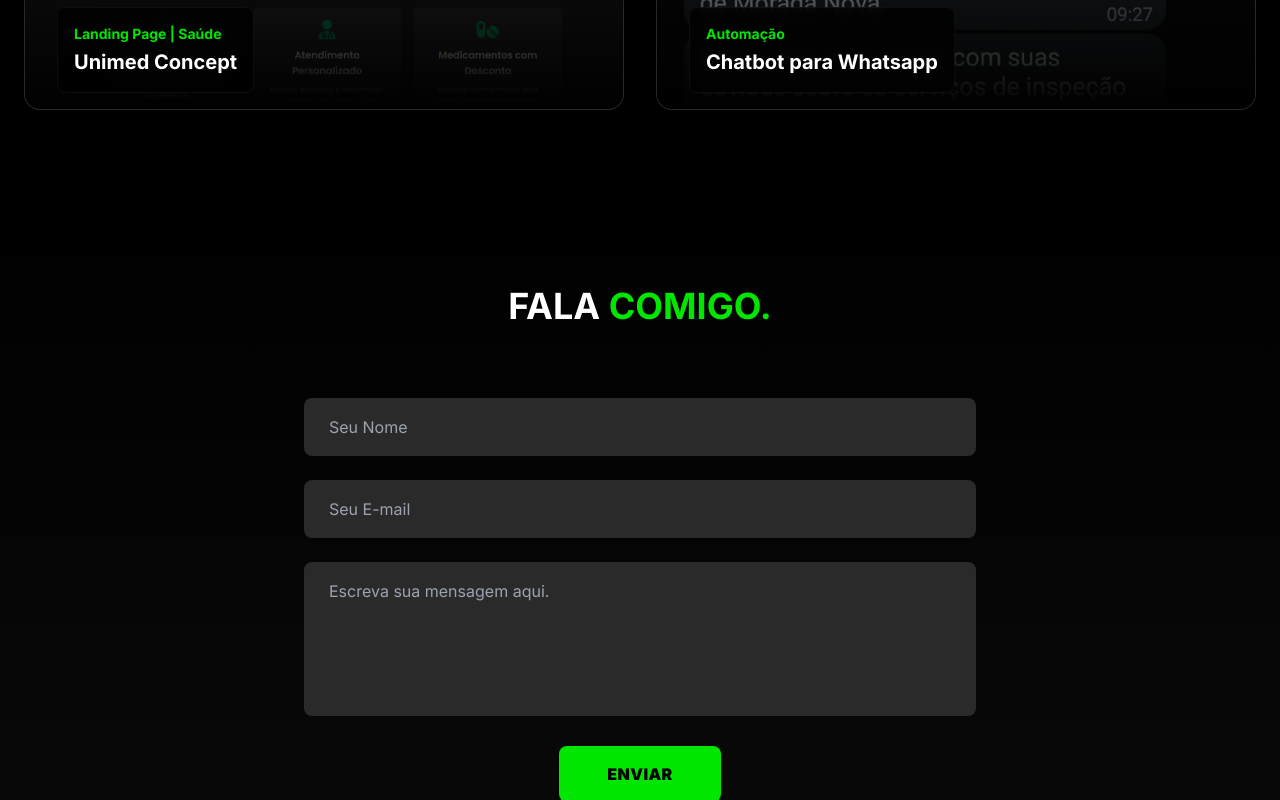
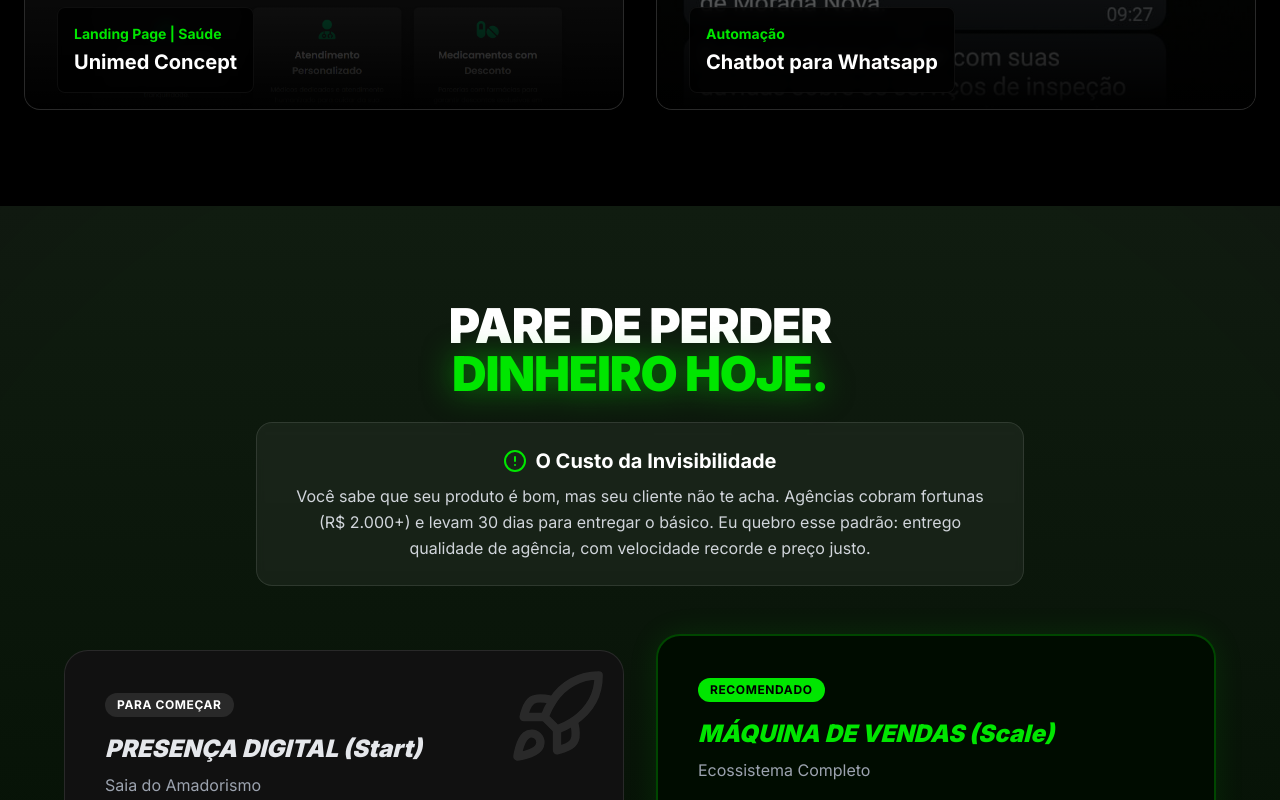
Before and after one commit to joaoedu2005/WebPortfolio, a React (Vite) app: page / in a window 1280 px wide. Shown: the part 3281-4081 px from the top of the page. Built offline with nearby package versions, Linux system fonts and the light colour scheme.

Commit message:
Versão com proposta e CTA

```diff
--- a/components/About.tsx
+++ b/components/About.tsx
@@ -1,4 +1,3 @@
-'use client';
 import React from 'react';
 import { Instagram, Linkedin, Github } from 'lucide-react';
 import { useLanguage } from '../contexts/LanguageContext';
@@ -25,7 +24,7 @@ export const About: React.FC = () => {
         {/* Text */}
         <div className="flex-1 space-y-6">
           <h2 className="text-3xl font-bold">
-            {t.about.prefix},<br />
+            {t.about.prefix}<br />
             <span className="text-neon">{t.about.title}</span>
           </h2>
 
--- a/components/Contact.tsx
+++ b/components/Contact.tsx
@@ -1,55 +1,121 @@
-'use client';
 import React from 'react';
 import { useLanguage } from '../contexts/LanguageContext';
+import { Check, ArrowRight, AlertCircle, Rocket } from 'lucide-react';
 
 export const Contact: React.FC = () => {
   const { t } = useLanguage();
 
+  const createWhatsappLink = (message: string) => {
+    return `https://wa.me/5588981615599?text=${encodeURIComponent(message)}`;
+  };
+
   return (
-    <section id="contact" className="py-20 px-6 bg-gradient-to-b from-transparent to-[#0a0a0a]">
-      <div className="container mx-auto max-w-2xl text-center">
-        <h2 className="text-3xl md:text-4xl font-bold mb-12 uppercase">
-          {t.contact.prefix} <span className="text-neon">{t.contact.highlight}</span>
-        </h2>
+    <section id="contact" className="py-24 px-6 bg-gradient-to-b from-cardbg to-black relative overflow-hidden">
+      {/* Decorative Background Elements */}
+      <div className="absolute top-1/2 left-1/2 -translate-x-1/2 -translate-y-1/2 w-[150%] h-[150%] max-w-none bg-neon/5 blur-[120px] rounded-full pointer-events-none"></div>
 
-        <form
-          action="https://formsubmit.co/joaoeduardogirao@gmail.com"
-          method="POST"
-          className="space-y-6"
-        >
-          {/* FormSubmit Configuration */}
-          <input type="hidden" name="_captcha" value="false" />
-          <input type="hidden" name="_template" value="table" />
+      <div className="container mx-auto max-w-6xl relative z-10">
 
-          <input
-            type="text"
-            name="name"
-            placeholder={t.contact.namePlaceholder}
-            required
-            className="w-full bg-inputbg text-white px-6 py-4 rounded-lg focus:outline-none focus:ring-2 focus:ring-neon border border-transparent transition-all"
-          />
-          <input
-            type="email"
-            name="email"
-            placeholder={t.contact.emailPlaceholder}
-            required
-            className="w-full bg-inputbg text-white px-6 py-4 rounded-lg focus:outline-none focus:ring-2 focus:ring-neon border border-transparent transition-all"
-          />
-          <textarea
-            name="message"
-            placeholder={t.contact.messagePlaceholder}
-            rows={5}
-            required
-            className="w-full bg-inputbg text-white px-6 py-4 rounded-lg focus:outline-none focus:ring-2 focus:ring-neon border border-transparent transition-all resize-none"
-          ></textarea>
+        {/* Header Section */}
+        <div className="text-center mb-16 max-w-3xl mx-auto">
+            <h2 className="text-4xl md:text-5xl font-black mb-6 uppercase leading-tight tracking-tight">
+            {t.contact.ctaTitle} <br />
+            <span className="text-neon drop-shadow-[0_0_15px_rgba(0,230,0,0.5)]">
+                {t.contact.ctaSubtitle}
+            </span>
+            </h2>
+            <div className="bg-white/5 border border-white/10 rounded-2xl p-6 backdrop-blur-sm">
+                <h3 className="text-xl font-bold text-white mb-2 flex items-center justify-center gap-2">
+                  <AlertCircle className="text-neon" />
+                  {t.contact.introTitle}
+                </h3>
+                <p className="text-gray-300 leading-relaxed">
+                    {t.contact.introText}
+                </p>
+            </div>
+        </div>
 
-          <button
-            type="submit"
-            className="bg-neon text-black font-extrabold px-12 py-4 rounded-lg hover:bg-green-400 transition-all duration-300 uppercase tracking-wide hover:shadow-[0_0_30px_rgba(0,230,0,0.6)] hover:scale-105"
-          >
-            {t.contact.send}
-          </button>
-        </form>
+        {/* Pricing Cards Container */}
+        <div className="grid grid-cols-1 lg:grid-cols-2 gap-8 items-stretch">
+
+            {/* CARD 1: LOW TICKET (Pain Relief) */}
+            <div className="bg-cardbg border border-white/10 rounded-3xl p-8 md:p-10 flex flex-col relative overflow-hidden hover:border-neon/50 transition-colors duration-300 group">
+                <div className="absolute top-0 right-0 p-4 opacity-10 group-hover:opacity-20 transition-opacity">
+                    <Rocket size={100} />
+                </div>
+
+                <div className="mb-6">
+                    <span className="inline-block bg-white/10 text-white text-xs font-bold px-3 py-1 rounded-full mb-4 uppercase tracking-wider">
+                        Para começar
+                    </span>
+                    <h3 className="text-2xl font-black italic text-gray-200">{t.contact.plans.slice.title}</h3>
+                    <p className="text-gray-400 mt-2 min-h-[3rem] font-medium">{t.contact.plans.slice.subtitle}</p>
+                </div>
+
+                <div className="mb-8">
+                    <span className="text-4xl md:text-5xl font-bold text-white tracking-tight">{t.contact.plans.slice.price}</span>
+                </div>
+
+                <ul className="space-y-4 mb-8 flex-1">
+                    {t.contact.plans.slice.features.map((feature, i) => (
+                        <li key={i} className="flex items-start gap-3 text-gray-300">
+                            <Check className="text-neon shrink-0 w-5 h-5 mt-0.5" />
+                            <span className="text-sm md:text-base">{feature}</span>
+                        </li>
+                    ))}
+                </ul>
+
+                <a
+                    href={createWhatsappLink(t.contact.plans.slice.message)}
+                    target="_blank"
+                    rel="noopener noreferrer"
+                    className="w-full block text-center bg-white text-black font-bold py-4 rounded-xl hover:bg-gray-200 transition-all duration-300"
+                >
+                    {t.contact.plans.slice.button}
+                </a>
+            </div>
+
+            {/* CARD 2: HIGH TICKET (Market Dominance) */}
+            <div className="bg-black border-2 border-neon/30 rounded-3xl p-8 md:p-10 flex flex-col relative overflow-hidden shadow-[0_0_30px_rgba(0,230,0,0.1)] hover:shadow-[0_0_50px_rgba(0,230,0,0.2)] transition-shadow duration-300 transform lg:-translate-y-4">
+                 <div className="absolute inset-0 bg-neon/5 pointer-events-none"></div>
+
+                <div className="mb-6 relative">
+                    <span className="inline-block bg-neon text-black text-xs font-bold px-3 py-1 rounded-full mb-4 uppercase tracking-wider">
+                        Recomendado
+                    </span>
+                    <h3 className="text-2xl font-black italic text-neon">{t.contact.plans.cake.title}</h3>
+                    <p className="text-gray-400 mt-2 min-h-[3rem] font-medium">{t.contact.plans.cake.subtitle}</p>
+                </div>
+
+                <div className="mb-8 relative">
+                    <span className="text-4xl md:text-5xl font-bold text-white tracking-tight">{t.contact.plans.cake.price}</span>
+                    <span className="block text-xs text-gray-500 mt-1 uppercase tracking-wide">Investimento Personalizável</span>
+                </div>
+
+                <ul className="space-y-4 mb-8 flex-1 relative">
+                    {t.contact.plans.cake.features.map((feature, i) => (
+                        <li key={i} className="flex items-start gap-3 text-white font-medium">
+                            <div className="bg-neon/20 p-1 rounded-full">
+                                <Check className="text-neon shrink-0 w-4 h-4" />
+                            </div>
+                            <span className="text-sm md:text-base">{feature}</span>
+                        </li>
+                    ))}
+                </ul>
+
+                <a
+                    href={createWhatsappLink(t.contact.plans.cake.message)}
+                    target="_blank"
+                    rel="noopener noreferrer"
+                    className="relative w-full flex items-center justify-center gap-2 bg-neon text-black font-black py-5 rounded-xl hover:bg-green-400 transition-all duration-300 shadow-[0_0_20px_rgba(0,230,0,0.4)] group"
+                >
+                    {t.contact.plans.cake.button}
+                    <ArrowRight className="w-5 h-5 group-hover:translate-x-1 transition-transform" />
+                </a>
+            </div>
+
+        </div>
+
       </div>
     </section>
   );
--- a/components/Specialties.tsx
+++ b/components/Specialties.tsx
@@ -1,4 +1,3 @@
-'use client';
 import React from 'react';
 import { Code2, Settings, Bot, Palette, TrendingUp } from 'lucide-react';
 import { useLanguage } from '../contexts/LanguageContext';
@@ -43,7 +42,7 @@ export const Specialties: React.FC = () => {
 
         <div className="flex flex-wrap justify-center gap-8">
           {specialtiesData.map((item, index) => (
-            <div key={index} className="w-full md:w-[calc(50%-2rem)] lg:w-[calc(33.33%-2rem)]  min-w-[280px] bg-transparent p-6 rounded-lg group hover:bg-cardbg transition-colors duration-300 border border-transparent hover:border-white/10 flex flex-col">
+            <div key={index} className="w-full md:w-[calc(50%-2rem)] lg:w-[calc(33.33%-2rem)] min-w-[280px] bg-transparent p-6 rounded-lg group hover:bg-cardbg transition-colors duration-300 border border-transparent hover:border-white/10 flex flex-col">
               <div className="mb-6">
                 <item.icon className="w-12 h-12 text-neon stroke-[1.5]" />
               </div>
--- a/contexts/LanguageContext.tsx
+++ b/contexts/LanguageContext.tsx
@@ -1,4 +1,3 @@
-'use client';
 import React, { createContext, useState, useContext, ReactNode } from 'react';
 
 type Language = 'PT' | 'ES' | 'US';
@@ -46,12 +45,28 @@ interface Translations {
     }
   };
   contact: {
-    prefix: string;
-    highlight: string;
-    namePlaceholder: string;
-    emailPlaceholder: string;
-    messagePlaceholder: string;
-    send: string;
+    ctaTitle: string;
+    ctaSubtitle: string;
+    introTitle: string;
+    introText: string;
+    plans: {
+        slice: {
+            title: string;
+            subtitle: string;
+            price: string;
+            features: string[];
+            button: string;
+            message: string;
+        };
+        cake: {
+            title: string;
+            subtitle: string;
+            price: string;
+            features: string[];
+            button: string;
+            message: string;
+        };
+    }
   };
   footer: {
     rights: string;
@@ -68,7 +83,7 @@ const translationsData: Record<Language, Translations> = {
       cta: "Entre em contato"
     },
     specialties: {
-      prefix : "MINHAS",
+      prefix: "MINHAS",
       heading: "ESPECIALIDADES",
       items: {
         id: { title: "Designer de Identidade Visual", description: "Crio identidades visuais marcantes que se conectam diretamente com a criação de Landing Pages de alta conversão. Unifico o design da marca com a estratégia web." },
@@ -76,27 +91,43 @@ const translationsData: Record<Language, Translations> = {
         ads: { title: "Tráfego Pago", description: "Gestão estratégica de campanhas (Google Ads e Meta Ads) para alavancar a visibilidade da sua marca, atrair o público qualificado e aumentar suas vendas." },
         qa: { title: "Quality Assurance", description: "Garanto que tudo funcione perfeitamente com testes manuais e automatizados (Cypress, Postman), prevenindo erros antes que seu cliente os veja." },
         auto: { title: "Automação de Tarefas", description: "Crio workflows inteligentes com n8n e IA para automatizar processos repetitivos, economizando seu tempo e aumentando a eficiência." }
-      }
+      },
     },
     about: {
-      prefix:"MUITO PRAZER",
+      prefix: "MUITO PRAZER,",
       title: "SOU JOÃO EDUARDO.",
       p1: "Sou um parceiro completo para o seu crescimento digital. Começo criando uma Identidade Visual forte, desenvolvo sua Landing Page de alta performance e trago os clientes certos através de Tráfego Pago estratégico.",
       p2: "Minha obsessão por qualidade (QA) e eficiência (Automação com IA) garante que sua operação rode macia, sem falhas e com o máximo de resultados.",
       p3: "Se você quer alguém que cuide da imagem, da tecnologia e da atração de clientes do seu negócio, vamos conversar!"
     },
     portfolio: {
-      prefix:"MEU",
+      prefix: "MEU",
       heading: "PORTFÓLIO",
       categories: { solar: "Landing Page | Energia Solar", ecommerce: "E-commerce", health: "Landing Page | Saúde", automation: "Automação" }
     },
     contact: {
-      prefix: "FALA",
-      highlight: "COMIGO.",
-      namePlaceholder: "Seu Nome",
-      emailPlaceholder: "Seu E-mail",
-      messagePlaceholder: "Escreva sua mensagem aqui.",
-      send: "Enviar"
+      ctaTitle: "PARE DE PERDER",
+      ctaSubtitle: "DINHEIRO HOJE.",
+      introTitle: "O Custo da Invisibilidade",
+      introText: "Você sabe que seu produto é bom, mas seu cliente não te acha. Agências cobram fortunas (R$ 2.000+) e levam 30 dias para entregar o básico. Eu quebro esse padrão: entrego qualidade de agência, com velocidade recorde e preço justo.",
+      plans: {
+        slice: {
+            title: "PRESENÇA DIGITAL (Start)",
+            subtitle: "Saia do Amadorismo",
+            price: "R$ 697,90",
+            features: ["Chega de perder venda por não ter site", "Preço 3x menor que agências tradicionais", "Entrega Relâmpago (Pronta para uso)", "Design que passa credibilidade imediata"],
+            button: "QUERO VENDER AGORA",
+            message: "Olá, cansei de perder vendas. Quero minha Landing Page de R$ 697,90!"
+        },
+        cake: {
+            title: "MÁQUINA DE VENDAS (Scale)",
+            subtitle: "Ecossistema Completo",
+            price: "A partir de R$ 2.499,90",
+            features: ["Identidade Visual (Sua marca forte)", "Landing Page de Alta Conversão", "Tráfego Pago (Clientes todos os dias)", "Chatbot IA (Atendimento 24h)"],
+            button: "QUERO DOMINAR O MERCADO",
+            message: "Olá, quero o pacote completo com Tráfego e Automação para escalar meu negócio!"
+        }
+      }
     },
     footer: { rights: "Todos os direitos reservados." }
   },
@@ -120,24 +151,40 @@ const translationsData: Record<Language, Translations> = {
       }
     },
     about: {
-      prefix:"ENCANTADO DE CONOCERTE",
+      prefix: "MUCHO GUSTO,",
       title: "SOY JOÃO EDUARDO.",
       p1: "Soy un socio completo para tu crecimiento digital. Comienzo creando una Identidad Visual fuerte, desarrollo tu Landing Page de alto rendimiento y traigo a los clientes correctos a través de Tráfico Pago estratégico.",
       p2: "Mi obsesión por la calidad (QA) y la eficiencia (Automatización con IA) garantiza que tu operación funcione sin problemas y con el máximo de resultados.",
       p3: "Si buscas a alguien que cuide de la imagen, la tecnología y la atracción de clientes de tu negocio, ¡hablemos!"
     },
     portfolio: {
-      prefix:"MI",
+      prefix: "MI",
       heading: "PORTAFOLIO",
       categories: { solar: "Landing Page | Energía Solar", ecommerce: "Comercio Electrónico", health: "Salud", automation: "Automatización" }
     },
     contact: {
-      prefix: "HABLA",
-      highlight: "CONMIGO.",
-      namePlaceholder: "Tu Nombre",
-      emailPlaceholder: "Tu Correo",
-      messagePlaceholder: "Escribe tu mensaje aquí.",
-      send: "Enviar"
+      ctaTitle: "DEJA DE PERDER",
+      ctaSubtitle: "DINERO HOY.",
+      introTitle: "El Costo de la Invisibilidad",
+      introText: "Sabes que tu producto es bueno, pero tu cliente no te encuentra. Las agencias cobran fortunas y tardan 30 días en entregar lo básico. Yo rompo ese patrón: entrego calidad de agencia, con velocidad récord y precio justo.",
+      plans: {
+        slice: {
+            title: "PRESENCIA DIGITAL (Start)",
+            subtitle: "Sal del Amateurismo",
+            price: "R$ 697,90",
+            features: ["Deja de perder ventas por no tener sitio", "Precio 3x menor que agencias tradicionales", "Entrega Relámpago (Lista para usar)", "Diseño que transmite credibilidad inmediata"],
+            button: "QUIERO VENDER AHORA",
+            message: "Hola, me cansé de perder ventas. Quiero mi Landing Page lista."
+        },
+        cake: {
+            title: "MÁQUINA DE VENTAS (Scale)",
+            subtitle: "Ecosistema Completo",
+            price: "Desde R$ 2.499,90",
+            features: ["Identidad Visual (Tu marca fuerte)", "Landing Page de Alta Conversión", "Tráfico Pago (Clientes todos los días)", "Chatbot IA (Atención 24h)"],
+            button: "QUIERO DOMINAR EL MERCADO",
+            message: "Hola, quiero el paquete completo con Tráfico y Automatización."
+        }
+      }
     },
     footer: { rights: "Todos los derechos reservados." }
   },
@@ -161,24 +208,40 @@ const translationsData: Record<Language, Translations> = {
       }
     },
     about: {
-      prefix:"NICE TO MEET YOU",
+      prefix: "NICE TO MEET YOU,",
       title: "I AM JOÃO EDUARDO.",
       p1: "I am a complete partner for your digital growth. I start by creating a strong Visual Identity, develop your high-performance Landing Page, and bring the right customers through strategic Paid Traffic.",
       p2: "My obsession with quality (QA) and efficiency (AI Automation) ensures your operation runs smoothly and with maximum results.",
       p3: "If you are looking for someone who takes care of image, technology, and customer acquisition for your business, let's talk!"
     },
     portfolio: {
-      prefix:"MY",
+      prefix: "MY",
       heading: "PORTFOLIO",
       categories: { solar: "Landing Page | Solar Energy", ecommerce: "E-commerce", health: "Health", automation: "Automation" }
     },
     contact: {
-      prefix: "TALK",
-      highlight: "WITH ME.",
-      namePlaceholder: "Your Name",
-      emailPlaceholder: "Your Email",
-      messagePlaceholder: "Write your message here.",
-      send: "Send"
+      ctaTitle: "STOP LOSING",
+      ctaSubtitle: "MONEY TODAY.",
+      introTitle: "The Cost of Being Invisible",
+      introText: "You know your product is good, but customers can't find you. Agencies charge fortunes and take 30 days to deliver the basics. I break that pattern: Agency quality, record speed, fair price.",
+      plans: {
+        slice: {
+            title: "DIGITAL PRESENCE (Start)",
+            subtitle: "Quit Being an Amateur",
+            price: "$150 USD",
+            features: ["Stop losing sales due to no website", "3x cheaper than traditional agencies", "Lightning Delivery (Ready to use)", "Design that builds instant trust"],
+            button: "I WANT TO SELL NOW",
+            message: "Hello, I'm tired of losing sales. I want my Landing Page."
+        },
+        cake: {
+            title: "SALES MACHINE (Scale)",
+            subtitle: "Full Ecosystem",
+            price: "From $500 USD",
+            features: ["Visual Identity (Strong Brand)", "High Conversion Landing Page", "Paid Traffic (Customers every day)", "AI Chatbot (24/7 Support)"],
+            button: "I WANT MARKET DOMINANCE",
+            message: "Hello, I want the full package with Traffic and Automation."
+        }
+      }
     },
     footer: { rights: "All rights reserved." }
   }
```
Also changed, not shown: components/Portfolio.tsx (+4 -5 lines), public/unimed_full.png (renamed from public/Unimed_LandingPage_Tela_Inteira1.png).
